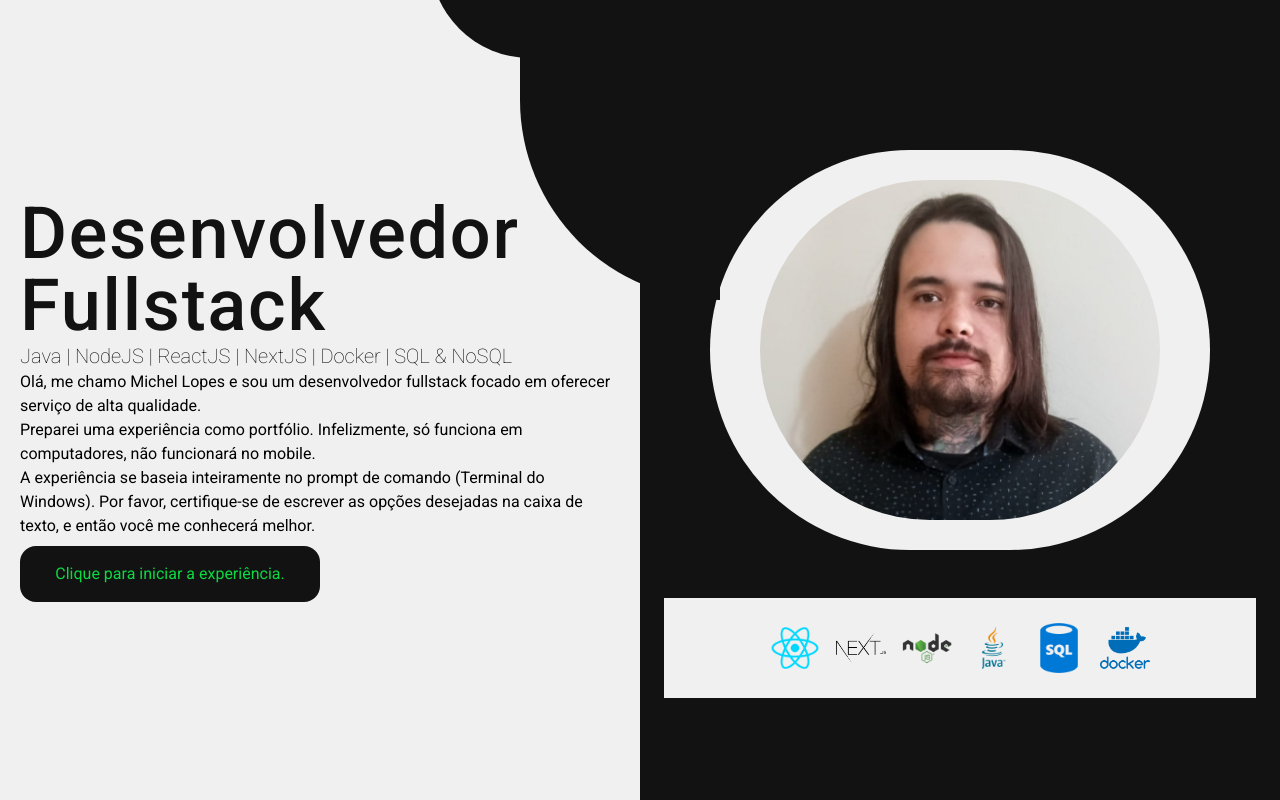
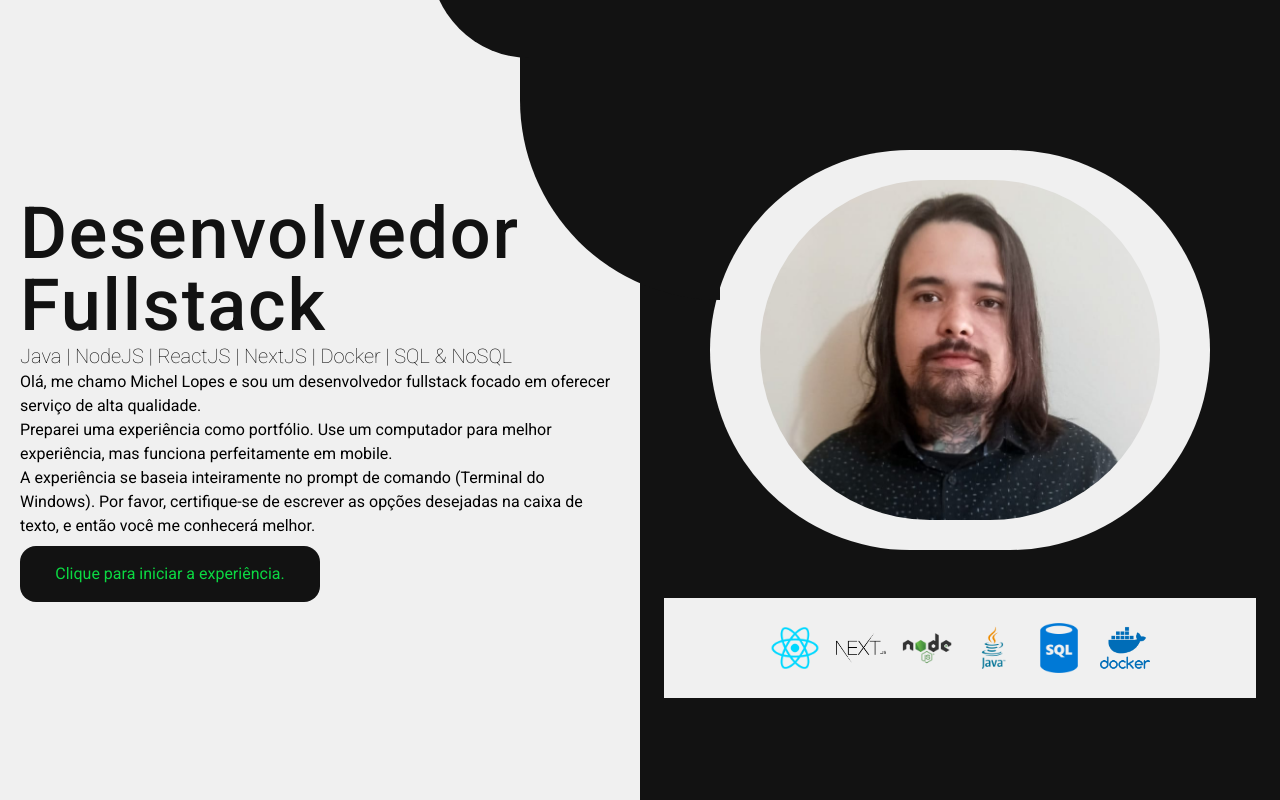
Before and after one commit to mikinglps/portfolio, a Next.js app: page / in a window 1280 px wide. Built offline with nearby package versions, Linux system fonts and the light colour scheme.

Commit message:
edit: changed introduction text

```diff
--- a/src/components/Hero/Hero.tsx
+++ b/src/components/Hero/Hero.tsx
@@ -10,7 +10,7 @@ const Hero  = () => {
             <p className='font-medium text-3xl lg:text-7xl text-bgTerminal tracking-wide'>Desenvolvedor Fullstack</p>
             <p className='font-thin text-lg lg:text-xl'>Java | NodeJS | ReactJS | NextJS | Docker | SQL & NoSQL</p>
             <p>Olá, me chamo Michel Lopes e sou um desenvolvedor fullstack focado em oferecer serviço de alta qualidade.</p>
-            <p>Preparei uma experiência como portfólio. Infelizmente, só funciona em computadores, não funcionará no mobile.</p>
+            <p>Preparei uma experiência como portfólio. Use um computador para melhor experiência, mas funciona perfeitamente em mobile.</p>
             <p>A experiência se baseia inteiramente no prompt de comando (Terminal do Windows). Por favor, certifique-se de escrever as opções desejadas na caixa de texto, e então você me conhecerá melhor.</p>
             <button className='bg-bgTerminal text-greenMain p-4 rounded-2xl mt-2 w-full lg:w-2/4' onClick={() => { window.location.href="https://micheloblopes.vercel.app/terminal" }}>Clique para iniciar a experiência.</button>
         </div>
```
